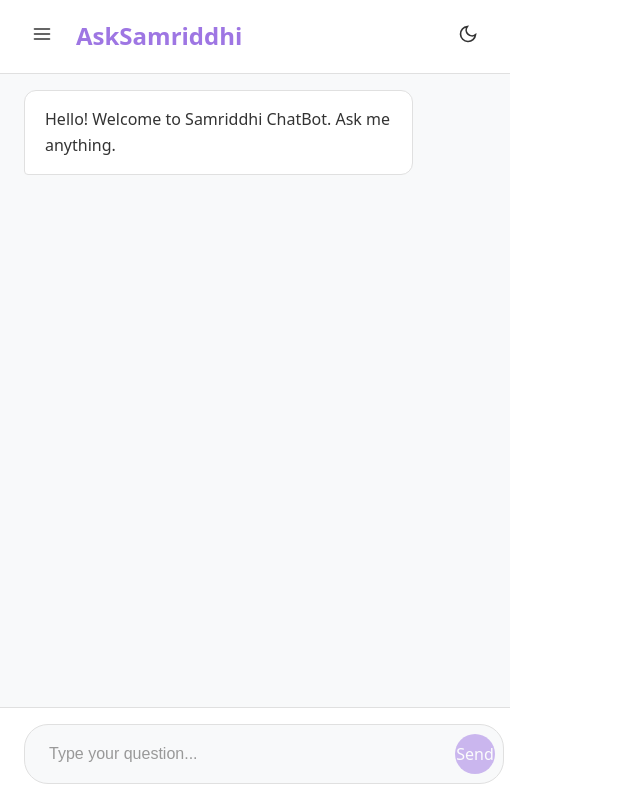
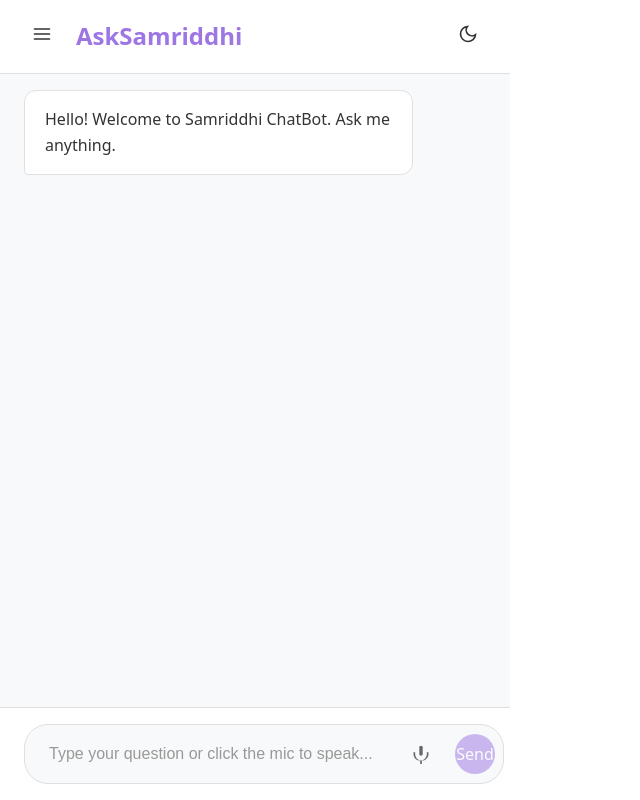
Before and after one commit to rushashrestha/CollegeBot, a React (Vite) app in the folder frontend/: page /chat in a window 1280 px wide. Shown: the whole page, without its empty margins (0-640 px from the left). Built offline with nearby package versions, Linux system fonts and the light colour scheme.

Commit message:
Added: Speech Recognition

```diff
--- a/frontend/src/Components/ChatBot/ChatBot.css
+++ b/frontend/src/Components/ChatBot/ChatBot.css
@@ -241,7 +241,8 @@
   flex-direction: column;
   margin-left: 0;
   transition: margin-left 0.3s ease;
-  min-height: 100vh;
+  width: 100%;
+  height: 100vh;
 }
 
 /* Header */
@@ -322,10 +323,10 @@
   flex: 1;
   display: flex;
   flex-direction: column;
-  max-width: 800px;
+  width: 100%; /* full width */
+  height: 100vh; /* full height */
+  padding: 0;
   margin: 0 auto;
-  width: 100%;
-  padding: 0;
 }
 
 
@@ -550,6 +551,166 @@
   }
 }
 
+@keyframes pulse {
+  0% { opacity: 1; }
+  50% { opacity: 0.5; }
+  100% { opacity: 1; }
+}
+
+.mic-btn:hover {
+  transform: scale(1.05);
+}
+
+.input-wrapper {
+  display: flex;
+  align-items: center;
+  gap: 8px;
+}
+
+/* Speech Recognition Styles */
+
+/* Input wrapper layout */
+.input-wrapper {
+  display: flex;
+  align-items: center;
+  gap: 8px;
+}
+
+/* Microphone button - clean, no background */
+.mic-btn {
+  background: none;
+  border: none;
+  padding: 8px;
+  cursor: pointer;
+
+
+  display: flex;
+  align-items: center;
+  justify-content: center;
+  transition: all 0.2s ease;
+  color: #666;
+}
+
+.mic-btn:hover {
+  background-color: rgba(0, 0, 0, 0.05);
+  color: #333;
+  transform: scale(1.1);
+}
+
+.mic-btn:active {
+  transform: scale(0.95);
+}
+
+/* When listening - red color like ChatGPT */
+.mic-btn.listening {
+  color: #ef4444;
+  animation: pulse-glow 2s infinite;
+}
+
+.mic-btn.listening:hover {
+  background-color: rgba(239, 68, 68, 0.1);
+}
+
+/* Dark mode support */
+.dark .mic-btn {
+  color: #999;
+}
+
+.dark .mic-btn:hover {
+  background-color: rgba(255, 255, 255, 0.1);
+  color: #fff;
+}
+
+.dark .mic-btn.listening {
+  color: #ef4444;
+}
+
+.dark .mic-btn.listening:hover {
+  background-color: rgba(239, 68, 68, 0.1);
+}
+
+/* Input field when listening */
+.listening-input {
+  color: #007bff !important;
+  font-style: italic;
+}
+
+/* Listening status indicator */
+.listening-status {
+  text-align: center;
+  margin-top: 8px;
+  color: #007bff;
+  font-size: 14px;
+  display: flex;
+  align-items: center;
+  justify-content: center;
+  gap: 8px;
+  font-weight: 500;
+}
+
+.pulse-dot {
+  width: 8px;
+  height: 8px;
+  background-color: #ef4444;
+  border-radius: 50%;
+  animation: pulse 1.5s ease-in-out infinite;
+}
+
+/* Speech unsupported message */
+.speech-unsupported {
+  text-align: center;
+  margin-top: 4px;
+  color: #666;
+  font-size: 12px;
+}
+
+.dark .speech-unsupported {
+  color: #999;
+}
+
+/* Animations */
+@keyframes pulse {
+  0% {
+    opacity: 1;
+    transform: scale(1);
+  }
+  50% {
+    opacity: 0.5;
+    transform: scale(1.2);
+  }
+  100% {
+    opacity: 1;
+    transform: scale(1);
+  }
+}
+
+@keyframes pulse-glow {
+  0% {
+    opacity: 1;
+  }
+  50% {
+    opacity: 0.7;
+  }
+  100% {
+    opacity: 1;
+  }
+}
+
+/* Focus states for accessibility */
+
+
+/* Responsive design */
+@media (max-width: 768px) {
+  .mic-btn {
+    width: 32px;
+    height: 32px;
+  }
+
+  .listening-status {
+    font-size: 12px;
+  }
+}
+
 /* Responsive Styles */
 @media (max-width: 768px) {
   .sidebar {
--- a/frontend/src/Components/ChatBot/ChatBot.jsx
+++ b/frontend/src/Components/ChatBot/ChatBot.jsx
@@ -18,7 +18,6 @@ const parseCourseContent = (text) => {
   const courses = [];
 
   lines.forEach(line => {
-    // Match patterns like "3 (Code: Theory of Computation)" or "• 3 (Code: Theory of Computation)"
     const match = line.match(/[•*-]?\s*(\d+)\s*\([^:]*:\s*([^)]+)\)/);
     if (match) {
       courses.push({
@@ -34,7 +33,6 @@ const parseCourseContent = (text) => {
 // Component to render course table
 const CourseTable = ({ courses }) => (
   <div className="course-table-container">
-    {/* <h3>CSIT {semester} Semester Courses</h3> */}
     <table className="course-table">
       <thead>
         <tr>
@@ -56,7 +54,6 @@ const CourseTable = ({ courses }) => (
 
 // Component to render formatted message
 const FormattedMessage = ({ text }) => {
-  // Check if it's course content
   if (detectCourseContent(text)) {
     const courses = parseCourseContent(text);
     const semesterMatch = text.match(/(\w+)\s+semester/i);
@@ -67,13 +64,12 @@ const FormattedMessage = ({ text }) => {
     }
   }
 
-  // For regular text, convert basic markdown-like formatting
   const formatText = (text) => {
     return text
-      .replace(/\*\*(.*?)\*\*/g, '<strong>$1</strong>') // Bold
-      .replace(/\*(.*?)\*/g, '<em>$1</em>') // Italic
-      .replace(/^[•*-]\s+(.+)$/gm, '<li>$1</li>') // List items
-      .replace(/\n/g, '<br/>'); // Line breaks
+      .replace(/\*\*(.*?)\*\*/g, '<strong>$1</strong>')
+      .replace(/\*(.*?)\*/g, '<em>$1</em>')
+      .replace(/^[•*-]\s+(.+)$/gm, '<li>$1</li>')
+      .replace(/\n/g, '<br/>');
   };
 
   return (
@@ -99,8 +95,72 @@ function ChatBot() {
     { text: 'Hello! Welcome to Samriddhi ChatBot. Ask me anything.', sender: 'bot' }
   ]);
 
+  // Speech Recognition States
+  const [isListening, setIsListening] = useState(false);
+  const [speechSupported, setSpeechSupported] = useState(false);
+  const [transcript, setTranscript] = useState('');
+
   const navigate = useNavigate();
   const messagesEndRef = useRef(null);
+  const recognitionRef = useRef(null);
+
+  // Initialize Speech Recognition
+  useEffect(() => {
+    if ('webkitSpeechRecognition' in window || 'SpeechRecognition' in window) {
+      setSpeechSupported(true);
+
+      const SpeechRecognition = window.webkitSpeechRecognition || window.SpeechRecognition;
+      const recognition = new SpeechRecognition();
+
+      recognition.continuous = false;
+      recognition.interimResults = true;
+      recognition.lang = 'en-US';
+
+      recognition.onstart = () => {
+        setIsListening(true);
+      };
+
+      recognition.onresult = (event) => {
+        let finalTranscript = '';
+        let interimTranscript = '';
+
+        for (let i = event.resultIndex; i < event.results.length; i++) {
+          const transcript = event.results[i][0].transcript;
+          if (event.results[i].isFinal) {
+            finalTranscript += transcript;
+          } else {
+            interimTranscript += transcript;
+          }
+        }
+
+        setTranscript(interimTranscript);
+
+        if (finalTranscript) {
+          setQuery(finalTranscript);
+          setTranscript('');
+        }
+      };
+
+      recognition.onerror = (event) => {
+        console.error('Speech recognition error:', event.error);
+        setIsListening(false);
+        setTranscript('');
+      };
+
+      recognition.onend = () => {
+        setIsListening(false);
+        setTranscript('');
+      };
+
+      recognitionRef.current = recognition;
+    }
+
+    return () => {
+      if (recognitionRef.current) {
+        recognitionRef.current.stop();
+      }
+    };
+  }, []);
 
   // Auto-scroll to bottom when new messages are added
   const scrollToBottom = () => {
@@ -124,8 +184,27 @@ function ChatBot() {
     return <Loader />;
   }
 
+  // Speech Recognition Functions
+  const startListening = () => {
+    if (recognitionRef.current && speechSupported) {
+      setQuery(''); // Clear existing text
+      recognitionRef.current.start();
+    }
+  };
+
+  const stopListening = () => {
+    if (recognitionRef.current) {
+      recognitionRef.current.stop();
+    }
+  };
+
   const handleSend = async () => {
     if (query.trim()) {
+      // Stop listening if currently active
+      if (isListening) {
+        stopListening();
+      }
+
       // Add user message immediately
       const userMessage = { text: query, sender: 'user' };
       setMessages(prev => [...prev, userMessage]);
@@ -176,6 +255,10 @@ function ChatBot() {
       { text: 'Hello! Welcome to Samriddhi ChatBot. Ask me anything.', sender: 'bot' }
     ]);
     setSidebarOpen(false);
+    // Stop any ongoing speech recognition
+    if (isListening) {
+      stopListening();
+    }
   };
 
   return (
@@ -296,20 +379,65 @@ function ChatBot() {
           </div>
         </div>
 
-        {/* Input Container */}
+        {/* Input Container with Speech Recognition */}
         <div className="input-container">
           <div className="input-wrapper">
             <input
               type="text"
-              value={query}
+              value={transcript || query}
               onChange={(e) => setQuery(e.target.value)}
               onKeyPress={handleKeyPress}
-              placeholder="Type your question..."
+              placeholder={isListening ? "Listening..." : "Type your question or click the mic to speak..."}
+              className={transcript ? 'listening-input' : ''}
             />
-            <button className="send-btn" onClick={handleSend} disabled={!query.trim()}>
+
+            {/* Speech Recognition Button */}
+            {speechSupported && (
+              <button
+                className={`mic-btn ${isListening ? 'listening' : ''}`}
+                onClick={isListening ? stopListening : startListening}
+                title={isListening ? "Stop listening" : "Start voice input"}
+              >
+                {isListening ? (
+                  // Stop/Pause icon
+                  <svg width="20" height="20" viewBox="0 0 24 24" fill="none" xmlns="http://www.w3.org/2000/svg">
+                    <rect x="6" y="4" width="4" height="16" rx="2" fill="currentColor"/>
+                    <rect x="14" y="4" width="4" height="16" rx="2" fill="currentColor"/>
+                  </svg>
+                ) : (
+                  // Microphone icon
+                  <svg width="20" height="20" viewBox="0 0 24 24" fill="none" xmlns="http://www.w3.org/2000/svg">
+                    <path d="M12 2C13.1046 2 14 2.89543 14 4V12C14 13.1046 13.1046 14 12 14C10.8954 14 10 13.1046 10 12V4C10 2.89543 10.8954 2 12 2Z" fill="currentColor"/>
+                    <path d="M19 10V12C19 16.4183 15.4183 20 11 20H13C17.4183 20 21 16.4183 21 12V10H19Z" fill="currentColor"/>
+                    <path d="M5 10V12C5 16.4183 8.58172 20 13 20H11C6.58172 20 3 16.4183 3 12V10H5Z" fill="currentColor"/>
+                    <rect x="11" y="20" width="2" height="4" fill="currentColor"/>
+                  </svg>
+                )}
+              </button>
+            )}
+
+            <button
+              className="send-btn"
+              onClick={handleSend}
+              disabled={!query.trim() && !transcript.trim()}
+            >
               Send
             </button>
           </div>
+
+          {/* Speech Recognition Status */}
+          {isListening && (
+            <div className="listening-status">
+              <div className="pulse-dot" />
+              Listening... Speak now
+            </div>
+          )}
+
+          {!speechSupported && (
+            <div className="speech-unsupported">
+              Speech recognition not supported in this browser
+            </div>
+          )}
         </div>
       </div>
     </div>
```
Also changed, not shown: frontend/src/App.css (+2 -7 lines), 1 other file (tests, documents, lock files or other folders).
